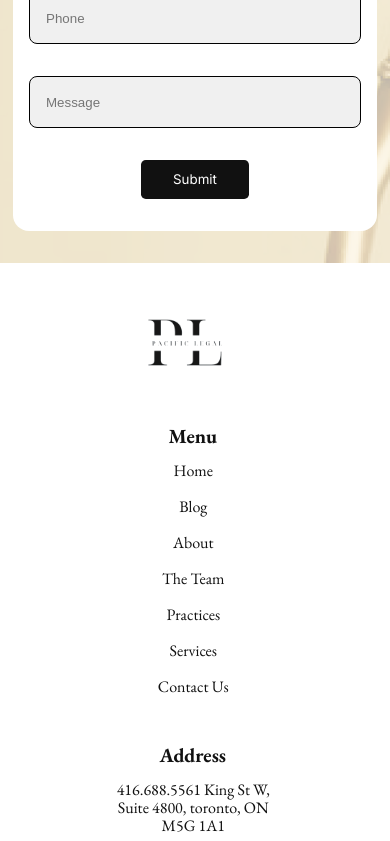
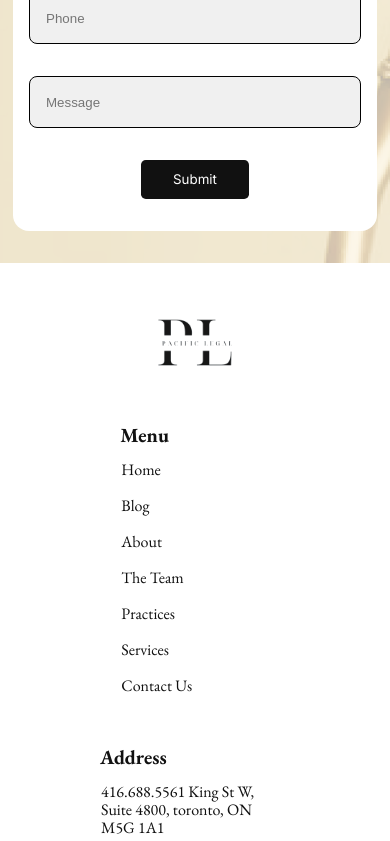
Before and after one commit to Himmu5/pacific-legal, a React (Create React App) app: page / in a window 390 px wide. Shown: the part 4074-4915 px from the top of the page. Built offline with nearby package versions, Linux system fonts and the light colour scheme; no server answers.

Commit message:
fixed bugs

```diff
--- a/src/components/ClientCarousel/CarouselCard.css
+++ b/src/components/ClientCarousel/CarouselCard.css
@@ -44,8 +44,8 @@ font-size: 1rem;
         }
         .carousel-text{
             padding-top: 0.3rem;
-            padding-right: 0.3rem;
-            padding-left: 0.3rem;
+            padding-right: 1.3rem;
+            padding-left: 1.3rem;
             font-size: 0.5rem;
         }
 
--- a/src/components/footer.css
+++ b/src/components/footer.css
@@ -17,18 +17,27 @@
     justify-content: center;
     gap:8rem;
     width: 100vw;
-    max-width: 95%;
+    max-width: 100%;
 
 }
 @media (width < 1100px) {
+
     .f-box{
         display: flex;
         flex-direction: column;
-       text-align: center;
-       gap:0rem;
+        gap:0.2rem;
+        align-items: center;
+
+    }
+    .f-menu{width: 46%;}
+    .f-links{
+        width: 48%;
     }
 
 }
+
+
+
 /*footer row*/
 .f-row{
     margin-top:-20px;
@@ -40,7 +49,7 @@
 
 
 /*media query footer row*/
-@media only screen and (max-width: 1100px) {
+@media (width < 1100px){
     .f-row{
 
         display: flex;
@@ -50,7 +59,9 @@
     }
     .f-last{
         margin-bottom: -60px;
-        margin-left: 72px;
+
+        margin-left: auto;
+        margin-right: auto;
 
     }
 
@@ -75,7 +86,10 @@ margin-top: 215px;
 @media only screen and (max-width:1100px) {
     .f-image{
         margin-top: 35px;
-        margin-bottom: 35px;;
+        margin-bottom: 35px;
+        display: block;
+        margin-left: auto;
+        margin-right: auto;
     }
 }
 
--- a/src/components/footer.js
+++ b/src/components/footer.js
@@ -48,9 +48,9 @@ function Footer(){
                     <li> Email <br/>  ertioo@gmail.com</li>
 
                     <div className='socials'>
-                        <Link to="#"> <img className='s-l' src ={Fface}/></Link>
-                        <Link to="#"><img className='s-l' src ={Finsta}/></Link>
-                        <Link to="#"><img className='s-l' src={Flinkd}/></Link>
+                        {/* <Link to="#"> <img className='s-l' src ={Fface}/></Link>
+                        <Link to="#"><img className='s-l' src ={Finsta}/></Link> */}
+                        <Link to="https://www.linkedin.com/in/avikhanna"><img className='s-l' src={Flinkd}/></Link>
 
 
 
```
